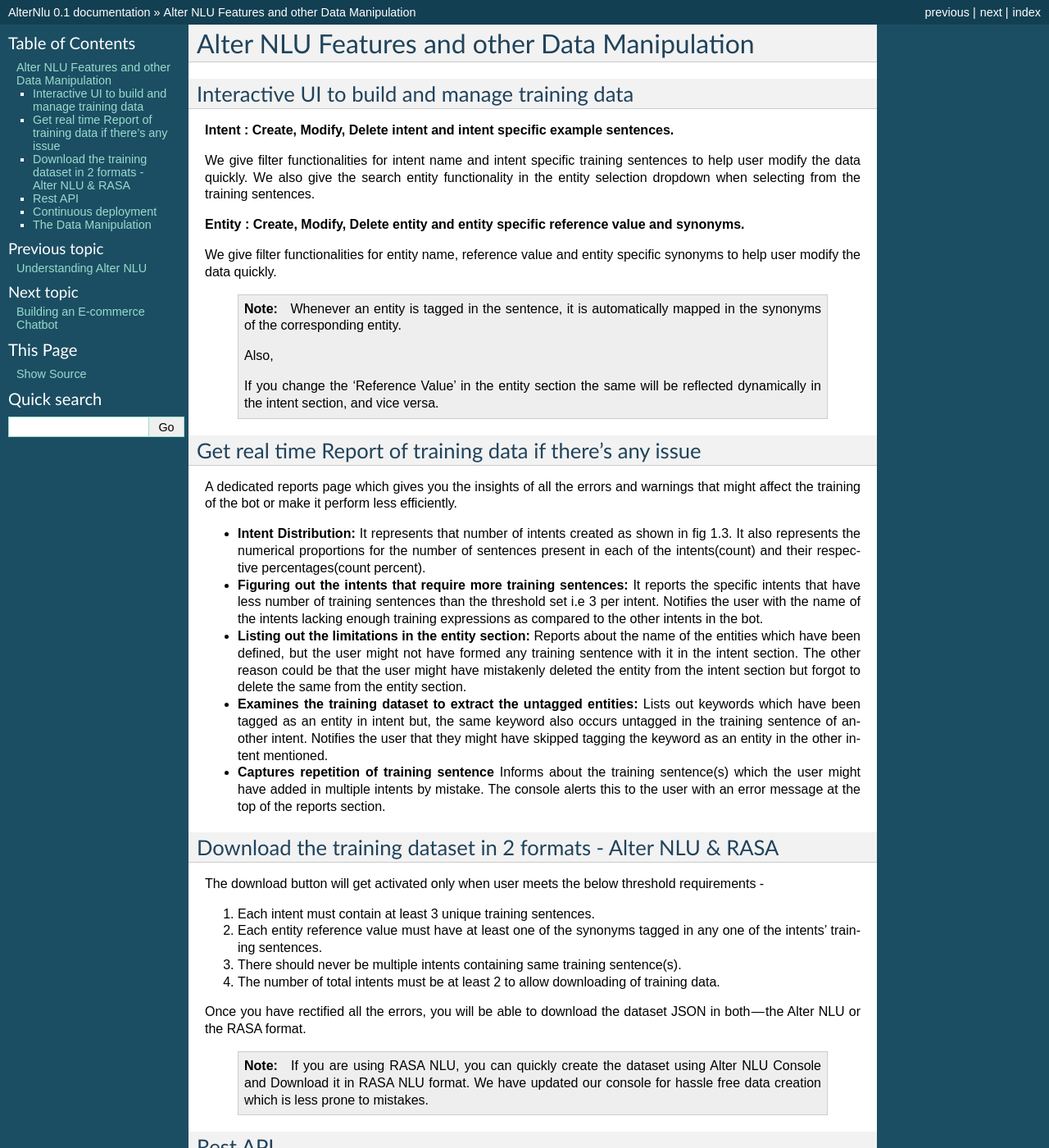
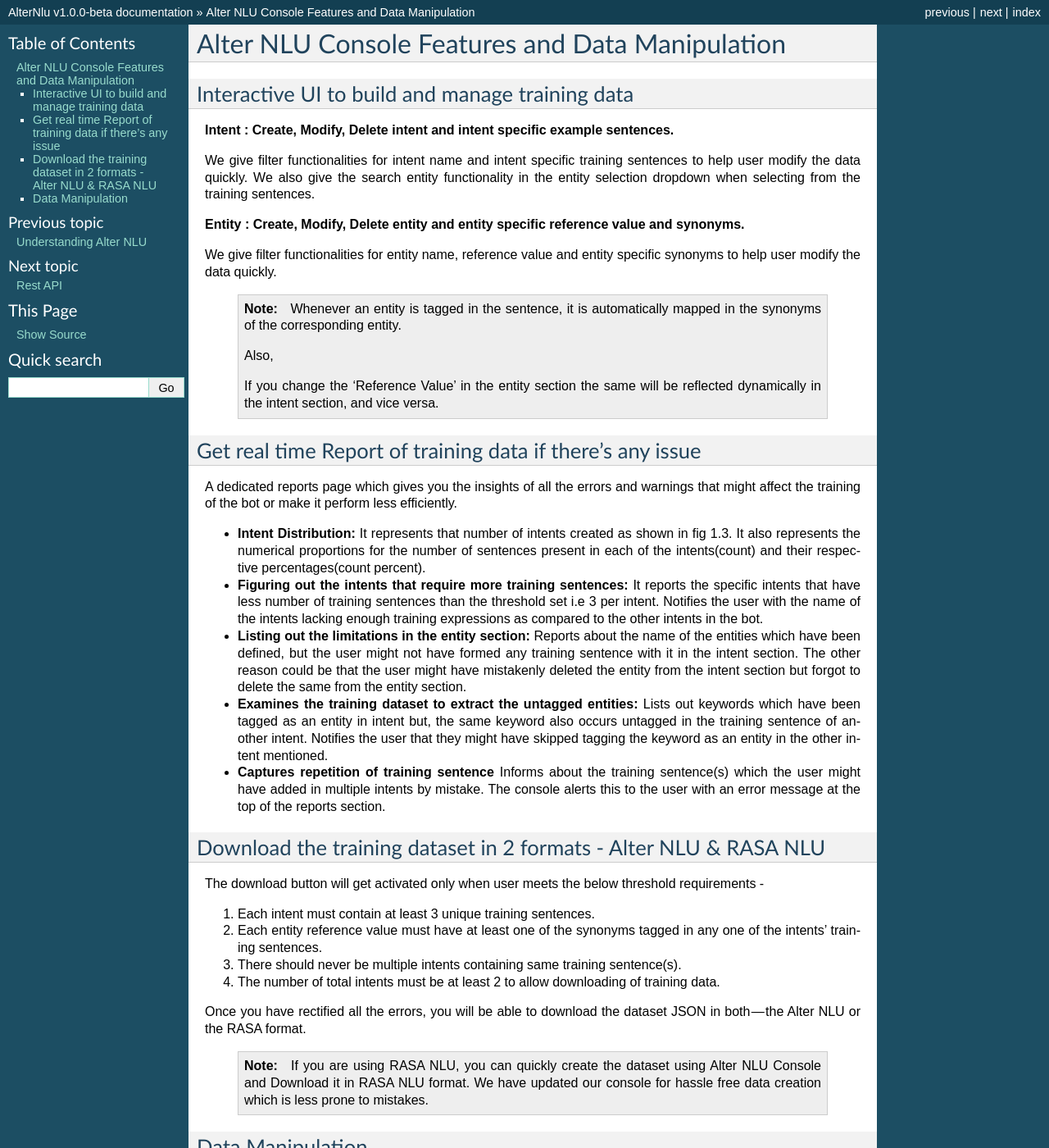
Before and after one commit to thakurtanya/kontikilabsDevelopers, a Sphinx documentation site: the page built from doc/source/AlterNLU-Features.rst, in a window 1280 px wide and 1400 px high. Shown: the whole window at 82% size. Built offline with Sphinx 7.4.7, drawn with Linux system fonts in a browser that asks for light colours; some of the changed text lies outside the part shown.

```diff
--- a/doc/source/AlterNLU-Features.rst
+++ b/doc/source/AlterNLU-Features.rst
@@ -1,6 +1,6 @@
-##############################################
-Alter NLU Features and other Data Manipulation
-##############################################
+################################################
+Alter NLU Console Features and Data Manipulation
+################################################
 
 ================================================
 Interactive UI to build and manage training data
@@ -44,9 +44,9 @@ A dedicated reports page which gives you the insights of all the errors and warn
 -	**Captures repetition of training sentence**
 	Informs about the training sentence(s) which the user might have added in multiple intents by mistake. The console alerts this to the user with an error message at the top of the reports section.
 
-=============================================================
-Download the training dataset in 2 formats - Alter NLU & RASA
-=============================================================
+=================================================================
+Download the training dataset in 2 formats - Alter NLU & RASA NLU
+=================================================================
 
 The download button will get activated only when user meets the below threshold requirements -
 
@@ -60,20 +60,9 @@ Once you have rectified all the errors, you will be able to download the dataset
 	.. note::
 		If you are using RASA NLU, you can quickly create the dataset using Alter NLU Console and Download it in RASA NLU format. We have updated our console for hassle free data creation which is less prone to mistakes.
 
-========
-Rest API
-========
-Supported for both training and parsing.
-
-=====================
-Continuous deployment
-=====================
-
-New model on updated data will be automatically available to parse once training completed.
-
-=====================
-The Data Manipulation
-=====================
+=================
+Data Manipulation
+=================
 
 To maintain the dataset standards we apply dynamic algorithims to perform data manipulation in an efficient manner. Below is an example to illustrate how we are manipulating your training data for better accuracy.
 
--- a/doc/source/conf.py
+++ b/doc/source/conf.py
@@ -24,9 +24,9 @@ copyright = '2019, Tanya Thakur'
 author = 'Tanya Thakur'
 
 # The short X.Y version
-version = ''
+version = 'v1.0.0-beta'
 # The full version, including alpha/beta/rc tags
-release = '0.1'
+release = 'v1.0.0-beta'
 
 
 # -- General configuration ---------------------------------------------------
```
Also changed, not shown: doc/source/Ecomm-Bot.rst (+0 -28 lines), doc/source/Getting-Started.rst (deleted, +0 -69 lines), doc/source/GitHub-Pipeline.rst (added, +51 -0 lines), doc/source/index.rst (+12 -2 lines).
